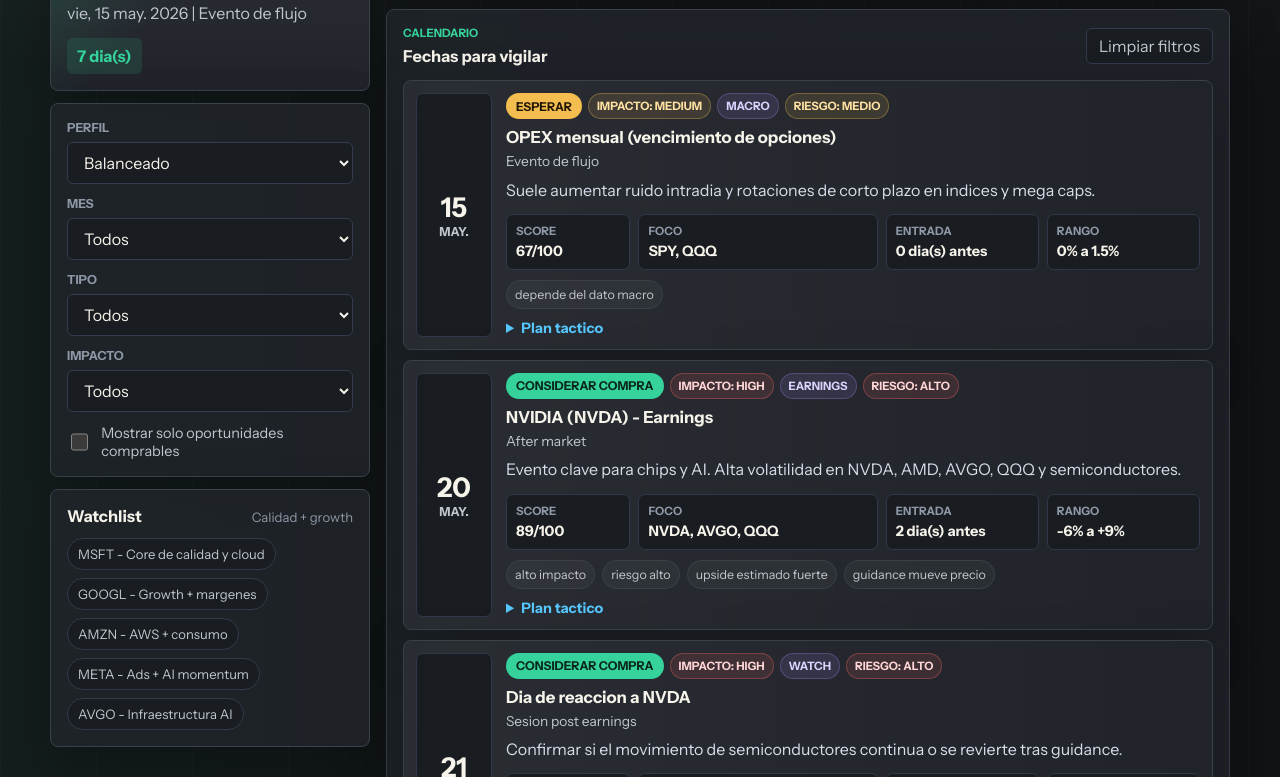
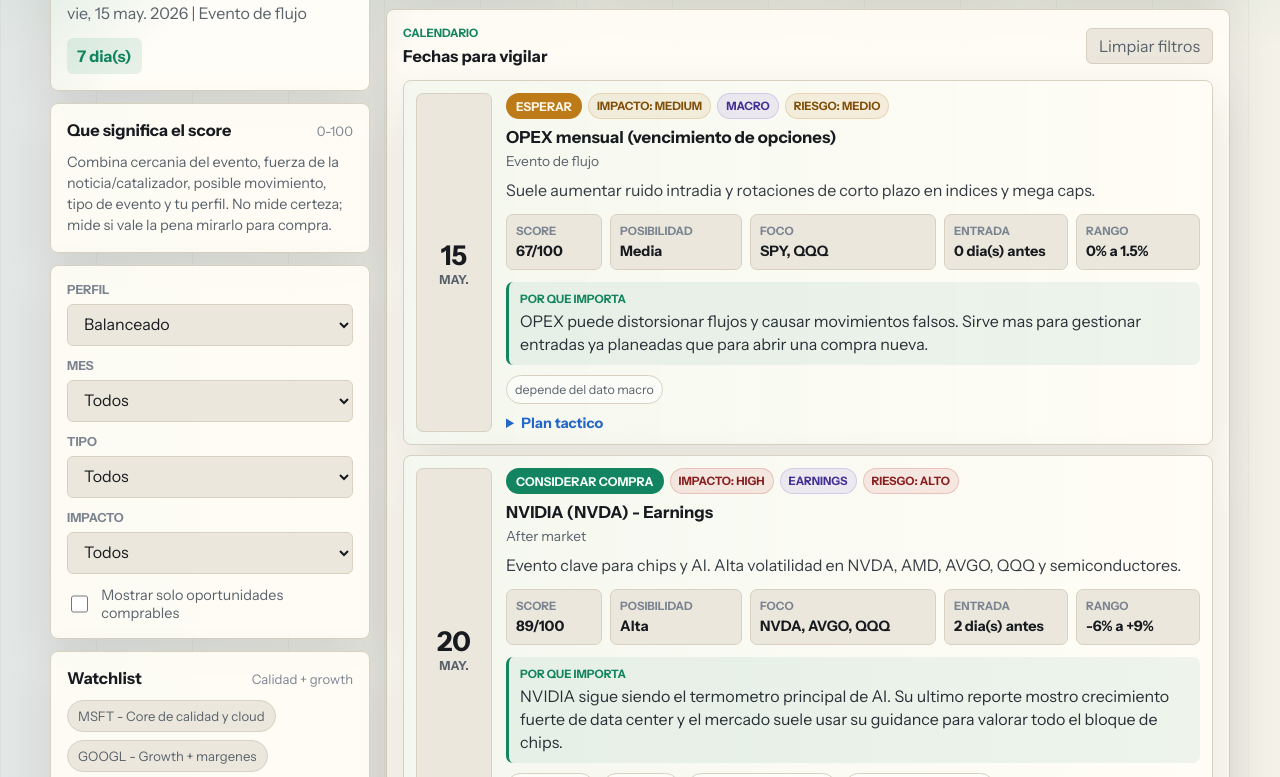
Before and after one commit to Lutimi/stock-calendar-web, a plain HTML site: page index.html in a window 1280 px wide. Shown: the part 191-968 px from the top of the page. Drawn offline with Linux system fonts and the light colour scheme.

Commit message:
feat: improve decision guidance and visual design

```diff
--- a/index.html
+++ b/index.html
@@ -17,11 +17,11 @@
       <header class="topbar">
         <div>
           <p class="eyebrow">Stock Calendar</p>
-          <h1>Decision radar</h1>
+          <h1>Decision Radar</h1>
         </div>
         <div class="market-pill">
           <span class="pulse"></span>
-          <span>Modo decision</span>
+          <span>Comprar o esperar</span>
         </div>
       </header>
 
@@ -32,6 +32,17 @@
             <h2 id="nextTitle">Cargando...</h2>
             <p id="nextMeta"></p>
             <div class="countdown" id="nextCountdown"></div>
+          </section>
+
+          <section class="surface score-guide">
+            <div class="section-head">
+              <h2>Que significa el score</h2>
+              <span>0-100</span>
+            </div>
+            <p>
+              Combina cercania del evento, fuerza de la noticia/catalizador, posible movimiento,
+              tipo de evento y tu perfil. No mide certeza; mide si vale la pena mirarlo para compra.
+            </p>
           </section>
 
           <section class="surface controls">
@@ -142,6 +153,10 @@
               <strong class="score"></strong>
             </div>
             <div>
+              <span>Posibilidad</span>
+              <strong class="probability"></strong>
+            </div>
+            <div>
               <span>Foco</span>
               <strong class="focus"></strong>
             </div>
@@ -153,6 +168,10 @@
               <span>Rango</span>
               <strong class="range"></strong>
             </div>
+          </div>
+          <div class="why-box">
+            <span>Por que importa</span>
+            <p class="why"></p>
           </div>
           <div class="reason-list"></div>
           <details>
--- a/script.js
+++ b/script.js
@@ -8,6 +8,7 @@
     meta: "Evento de flujo",
     note: "Suele aumentar ruido intradia y rotaciones de corto plazo en indices y mega caps.",
     source: "Calendario de mercado",
+    thesis: "OPEX puede distorsionar flujos y causar movimientos falsos. Sirve mas para gestionar entradas ya planeadas que para abrir una compra nueva.",
     strategy: {
       focus: ["SPY", "QQQ"],
       buyDaysBefore: 0,
@@ -25,6 +26,8 @@
     meta: "After market",
     note: "Evento clave para chips y AI. Alta volatilidad en NVDA, AMD, AVGO, QQQ y semiconductores.",
     source: "Manual confirmado",
+    sourceUrl: "https://investor.nvidia.com/news/press-release-details/2026/NVIDIA-Announces-Financial-Results-for-Fourth-Quarter-and-Fiscal-2026/",
+    thesis: "NVIDIA sigue siendo el termometro principal de AI. Su ultimo reporte mostro crecimiento fuerte de data center y el mercado suele usar su guidance para valorar todo el bloque de chips.",
     strategy: {
       focus: ["NVDA", "AVGO", "QQQ"],
       buyDaysBefore: 2,
@@ -42,6 +45,8 @@
     meta: "Sesion post earnings",
     note: "Confirmar si el movimiento de semiconductores continua o se revierte tras guidance.",
     source: "Regla tactica",
+    sourceUrl: "https://investor.nvidia.com/financial-info/financial-reports",
+    thesis: "El dia posterior a NVDA suele dar una lectura mas limpia: si la reaccion confirma guidance fuerte, puede arrastrar semiconductores y QQQ.",
     strategy: {
       focus: ["NVDA", "SMH", "QQQ"],
       buyDaysBefore: 0,
@@ -59,6 +64,8 @@
     meta: "After market",
     note: "Importante para narrativa de infraestructura AI, networking y demanda enterprise.",
     source: "Manual confirmado",
+    sourceUrl: "https://investors.broadcom.com/company-information/events-presentations",
+    thesis: "Broadcom es una jugada de infraestructura AI distinta a NVDA. Su proximo earnings del 3 de junio puede validar demanda en networking, custom silicon y AI infrastructure.",
     strategy: {
       focus: ["AVGO", "NVDA", "QQQ"],
       buyDaysBefore: 2,
@@ -76,6 +83,7 @@
     meta: "Dato macro",
     note: "Puede mover tasas implicitas y compresion/expansion de multiplos en tech.",
     source: "Calendario macro estimado mensual",
+    thesis: "Empleo fuerte o debil cambia la expectativa de tasas. Eso afecta multiples de growth, especialmente QQQ y mega caps.",
     strategy: {
       focus: ["SPY", "QQQ", "MSFT"],
       buyDaysBefore: 1,
@@ -93,6 +101,7 @@
     meta: "Dato macro",
     note: "Inflacion impacta tasas y multiplos de growth. Suele mover MSFT, GOOGL, AMZN, META y QQQ.",
     source: "Fecha estimada, validar calendario oficial",
+    thesis: "CPI es uno de los datos que mas mueve acciones growth. Una inflacion mas baja suele ayudar a QQQ; una sorpresa alta puede comprimir multiplos.",
     strategy: {
       focus: ["QQQ", "MSFT", "GOOGL"],
       buyDaysBefore: 1,
@@ -110,6 +119,7 @@
     meta: "Dato macro",
     note: "Complementa lectura de inflacion y puede cambiar expectativas de politica monetaria.",
     source: "Fecha estimada, validar calendario oficial",
+    thesis: "PPI complementa CPI. No suele ser el catalizador principal, pero puede confirmar o enfriar la lectura de inflacion.",
     strategy: {
       focus: ["SPY", "QQQ"],
       buyDaysBefore: 0,
@@ -128,6 +138,7 @@
     note: "Decision FOMC oficial. Reunion de dos dias, 16-17 de junio; statement 2:00 p.m. y conferencia 2:30 p.m. ET.",
     source: "Federal Reserve Calendar oficial",
     sourceUrl: "https://www.federalreserve.gov/newsevents/2026-june.htm",
+    thesis: "La Fed mueve la tasa esperada. Para tu tipo de cartera, importa porque QQQ/MSFT/GOOGL reaccionan fuerte a cambios en recortes o tono hawkish.",
     strategy: {
       focus: ["SPY", "QQQ", "MSFT", "GOOGL"],
       buyDaysBefore: 2,
@@ -145,6 +156,7 @@
     meta: "Evento de derivados",
     note: "Dia de alta actividad en derivados; posibles barridos de liquidez y falsas rupturas.",
     source: "Calendario de mercado",
+    thesis: "Triple witching concentra vencimientos de derivados. Puede provocar volatilidad sin cambio real de fundamentales.",
     strategy: {
       focus: ["SPY", "QQQ"],
       buyDaysBefore: 0,
@@ -162,6 +174,7 @@
     meta: "Dato macro",
     note: "Clave para sensibilidad de growth y direccion de indices antes de temporada de earnings.",
     source: "Calendario macro estimado mensual",
+    thesis: "Dato de empleo antes de earnings de mega caps: puede definir si el mercado llega con apetito de riesgo o en modo defensivo.",
     strategy: {
       focus: ["QQQ", "MSFT", "AMZN"],
       buyDaysBefore: 1,
@@ -179,6 +192,7 @@
     meta: "Dato macro",
     note: "Dia critico para valuation de tecnologicas y expectativas de recortes/subidas.",
     source: "Fecha estimada, validar calendario oficial",
+    thesis: "CPI cerca de temporada de resultados puede amplificar movimientos: buena inflacion + buen guidance suele ser combo favorable.",
     strategy: {
       focus: ["QQQ", "GOOGL", "META"],
       buyDaysBefore: 1,
@@ -196,6 +210,7 @@
     meta: "Evento de flujo",
     note: "Posible incremento de volatilidad de fin de semana y rotaciones sectoriales.",
     source: "Calendario de mercado",
+    thesis: "OPEX mensual puede afectar cierre semanal. Mejor usarlo para timing fino, no como tesis principal.",
     strategy: {
       focus: ["SPY", "QQQ"],
       buyDaysBefore: 0,
@@ -213,6 +228,7 @@
     meta: "Semana tactica",
     note: "Reducir entradas impulsivas pre-reporte y priorizar confirmacion post resultados.",
     source: "Ventana historica aproximada",
+    thesis: "La temporada de mega caps concentra los reportes que mas pesan en SPY/QQQ. Aqui conviene preparar lista y no comprar todo junto.",
     strategy: {
       focus: ["MSFT", "GOOGL", "META", "AMZN"],
       buyDaysBefore: 3,
@@ -230,6 +246,7 @@
     meta: "Semana de resultados (estimado)",
     note: "Monitorear Cloud, margenes y guidance de AI. Puede mover todo el bloque mega cap tech.",
     source: "Ventana historica aproximada",
+    thesis: "GOOGL combina Search, Cloud y AI. Si Cloud/guidance sorprenden, puede justificar expansion de multiple.",
     strategy: {
       focus: ["GOOGL", "MSFT", "QQQ"],
       buyDaysBefore: 2,
@@ -247,6 +264,7 @@
     meta: "Semana de resultados (estimado)",
     note: "Revisar crecimiento de Azure y comentarios de capex AI para validar continuidad de tendencia.",
     source: "Ventana historica aproximada",
+    thesis: "MSFT es de las formas mas solidas de jugar AI/cloud. El punto clave es Azure y si el gasto en AI se traduce en ingresos.",
     strategy: {
       focus: ["MSFT", "QQQ"],
       buyDaysBefore: 2,
@@ -264,6 +282,7 @@
     meta: "Semana de resultados (estimado)",
     note: "Mirar guidance de iPhone/servicios y reaccion de cadena de suministro.",
     source: "Ventana historica aproximada",
+    thesis: "AAPL puede balancear un poco el riesgo de chips, pero su upside depende mas de guidance de iPhone, servicios y narrativa de AI en dispositivos.",
     strategy: {
       focus: ["AAPL", "SPY", "QQQ"],
       buyDaysBefore: 2,
@@ -282,6 +301,7 @@
     note: "Decision FOMC oficial. Reunion de dos dias, 28-29 de julio; suele mover tasas, QQQ y mega cap tech.",
     source: "Federal Reserve FOMC Calendar oficial",
     sourceUrl: "https://www.federalreserve.gov/monetarypolicy/fomccalendars.htm",
+    thesis: "La decision de julio puede cambiar el tono de riesgo para growth. Si la Fed suena mas flexible, QQQ suele beneficiarse; si suena dura, mejor esperar.",
     strategy: {
       focus: ["SPY", "QQQ", "MSFT", "GOOGL"],
       buyDaysBefore: 2,
@@ -299,6 +319,7 @@
     meta: "Semana de resultados (estimado)",
     note: "Publicidad, retail cloud y guidance. Alta probabilidad de movimientos bruscos post reporte.",
     source: "Ventana historica aproximada",
+    thesis: "META y AMZN tienen catalysts fuertes pero diferentes: ads/AI engagement en META y AWS/retail margin en AMZN. Elegir una evita duplicar evento.",
     strategy: {
       focus: ["META", "AMZN", "QQQ"],
       buyDaysBefore: 2,
@@ -316,6 +337,7 @@
     meta: "Dato macro",
     note: "Marca el tono de riesgo del mes para indices y tecnologicas.",
     source: "Calendario macro estimado mensual",
+    thesis: "Empleo marca el tono de agosto. Si el dato reduce miedo a tasas, puede favorecer compra en indices growth.",
     strategy: {
       focus: ["SPY", "QQQ"],
       buyDaysBefore: 1,
@@ -333,6 +355,7 @@
     meta: "Dato macro",
     note: "Evento clave para decidir si mantener momentum growth o rotar a defensivos.",
     source: "Fecha estimada, validar calendario oficial",
+    thesis: "CPI de agosto puede reforzar o romper el momentum de growth tras earnings. Es evento clave para decidir si mantener o tomar ganancias.",
     strategy: {
       focus: ["QQQ", "MSFT", "META"],
       buyDaysBefore: 1,
@@ -350,6 +373,7 @@
     meta: "Evento de flujo",
     note: "Puede generar movimientos artificiales de cierre en acciones muy operadas.",
     source: "Calendario de mercado",
+    thesis: "OPEX puede generar ruido de cierre. Sirve para rebalanceo y toma parcial si el mercado ya corrio.",
     strategy: {
       focus: ["SPY", "QQQ"],
       buyDaysBefore: 0,
@@ -499,6 +523,13 @@
   return { action, score, reasons, profile: profile.label };
 }
 
+function probabilityLabel(score) {
+  if (score >= 78) return "Alta";
+  if (score >= 62) return "Media";
+  if (score >= 48) return "Baja-media";
+  return "Baja";
+}
+
 function applyFilters(data) {
   return data.filter((event) => {
     const decision = buildDecision(event);
@@ -560,9 +591,11 @@
     decisionChip.classList.add(decision.action);
 
     node.querySelector(".score").textContent = `${decision.score}/100`;
+    node.querySelector(".probability").textContent = probabilityLabel(decision.score);
     node.querySelector(".focus").textContent = strategy.focus.join(", ") || "N/A";
     node.querySelector(".entry").textContent = `${strategy.buyDaysBefore} dia(s) antes`;
     node.querySelector(".range").textContent = strategy.gainRangePct;
+    node.querySelector(".why").textContent = item.thesis || "Catalizador pendiente de validar con fuente.";
     node.querySelector(".plan").textContent = strategy.play;
 
     const reasonList = node.querySelector(".reason-list");
--- a/styles.css
+++ b/styles.css
@@ -1,18 +1,18 @@
 :root {
-  --bg: #111315;
-  --bg-soft: #191c20;
-  --surface: #20242a;
-  --surface-2: #272c33;
-  --line: #3a414b;
-  --text: #f6f3ea;
-  --muted: #c1c7cf;
-  --faint: #8e98a6;
-  --green: #35d39b;
-  --cyan: #57c7ff;
-  --amber: #f4bd50;
-  --red: #ff6767;
-  --violet: #c6a8ff;
-  --shadow: 0 18px 54px rgba(0, 0, 0, 0.24);
+  --bg: #f3f1e8;
+  --bg-soft: #ebe7dc;
+  --surface: #fffdf6;
+  --surface-2: #f8f5ea;
+  --line: #d8d1c1;
+  --text: #171b1f;
+  --muted: #59626c;
+  --faint: #7b8490;
+  --green: #12845f;
+  --cyan: #2367c8;
+  --amber: #bc7a19;
+  --red: #c13d3d;
+  --violet: #6e54c8;
+  --shadow: 0 18px 48px rgba(42, 38, 25, 0.12);
 }
 
 * {
@@ -20,16 +20,16 @@
 }
 
 html {
-  color-scheme: dark;
+  color-scheme: light;
 }
 
 body {
   min-height: 100vh;
   margin: 0;
   background:
-    linear-gradient(180deg, rgba(255, 255, 255, 0.055), transparent 260px),
-    linear-gradient(90deg, rgba(53, 211, 155, 0.06), transparent 42%),
-    repeating-linear-gradient(90deg, rgba(255, 255, 255, 0.018) 0 1px, transparent 1px 96px),
+    linear-gradient(180deg, rgba(18, 132, 95, 0.12), transparent 240px),
+    linear-gradient(90deg, rgba(35, 103, 200, 0.08), transparent 48%),
+    repeating-linear-gradient(90deg, rgba(23, 27, 31, 0.035) 0 1px, transparent 1px 96px),
     var(--bg);
   color: var(--text);
   font-family: "Instrument Sans", sans-serif;
@@ -86,7 +86,7 @@
   padding: 0 12px;
   border: 1px solid var(--line);
   border-radius: 999px;
-  background: rgba(21, 24, 33, 0.8);
+  background: rgba(255, 253, 246, 0.86);
   color: var(--muted);
   font-size: 0.9rem;
 }
@@ -127,7 +127,7 @@
 .stat,
 .event-card {
   border: 1px solid var(--line);
-  background: rgba(32, 36, 42, 0.92);
+  background: rgba(255, 253, 246, 0.92);
   box-shadow: var(--shadow);
 }
 
@@ -138,8 +138,8 @@
 
 .summary {
   background:
-    linear-gradient(135deg, rgba(53, 211, 155, 0.18), transparent 42%),
-    linear-gradient(180deg, rgba(255, 255, 255, 0.06), transparent),
+    linear-gradient(135deg, rgba(18, 132, 95, 0.16), transparent 48%),
+    linear-gradient(180deg, rgba(255, 255, 255, 0.48), transparent),
     var(--surface);
 }
 
@@ -159,7 +159,7 @@
   margin-top: 14px;
   padding: 8px 10px;
   border-radius: 6px;
-  background: rgba(53, 211, 155, 0.12);
+  background: rgba(18, 132, 95, 0.1);
   color: var(--green);
   font-weight: 800;
 }
@@ -181,7 +181,7 @@
 .control select {
   width: 100%;
   min-height: 42px;
-  border: 1px solid #343b4e;
+  border: 1px solid var(--line);
   border-radius: 6px;
   background: var(--bg-soft);
   color: var(--text);
@@ -235,7 +235,7 @@
 }
 
 .chip {
-  border: 1px solid #32394b;
+  border: 1px solid var(--line);
   border-radius: 999px;
   background: var(--bg-soft);
   color: var(--muted);
@@ -296,7 +296,7 @@
 
 .ghost-button {
   min-height: 36px;
-  border: 1px solid #333a4d;
+  border: 1px solid var(--line);
   border-radius: 6px;
   background: var(--bg-soft);
   color: var(--muted);
@@ -323,7 +323,7 @@
   border-radius: 8px;
   padding: 12px;
   background:
-    linear-gradient(90deg, rgba(255, 255, 255, 0.045), transparent),
+    linear-gradient(90deg, rgba(18, 132, 95, 0.045), transparent),
     var(--surface);
   transition: transform 180ms ease, border-color 180ms ease, background 180ms ease;
 }
@@ -332,7 +332,7 @@
   transform: translateY(-2px);
   border-color: #465169;
   background:
-    linear-gradient(90deg, rgba(53, 211, 155, 0.08), transparent),
+    linear-gradient(90deg, rgba(35, 103, 200, 0.075), transparent),
     var(--surface-2);
 }
 
@@ -341,7 +341,7 @@
   place-items: center;
   align-content: center;
   min-height: 74px;
-  border: 1px solid #30384b;
+  border: 1px solid var(--line);
   border-radius: 7px;
   background: var(--bg-soft);
 }
@@ -389,45 +389,45 @@
 }
 
 .decision-chip.buy {
-  color: #09261a;
+  color: #f6fff9;
   background: var(--green);
 }
 
 .decision-chip.wait {
-  color: #221704;
+  color: #fff8e8;
   background: var(--amber);
 }
 
 .decision-chip.avoid {
-  color: #320d0d;
-  background: #ff8a8a;
+  color: #fff4f4;
+  background: var(--red);
 }
 
 .badge.impact.high,
 .badge.risk.alto {
-  color: #ffd6d6;
-  background: rgba(255, 103, 103, 0.12);
-  border-color: rgba(255, 103, 103, 0.32);
+  color: #8a1f1f;
+  background: rgba(193, 61, 61, 0.1);
+  border-color: rgba(193, 61, 61, 0.22);
 }
 
 .badge.impact.medium,
 .badge.risk.medio {
-  color: #ffe1a1;
-  background: rgba(244, 189, 80, 0.12);
-  border-color: rgba(244, 189, 80, 0.32);
+  color: #814f08;
+  background: rgba(188, 122, 25, 0.1);
+  border-color: rgba(188, 122, 25, 0.22);
 }
 
 .badge.impact.low,
 .badge.risk.bajo {
-  color: #bff7df;
-  background: rgba(53, 211, 155, 0.12);
-  border-color: rgba(53, 211, 155, 0.3);
+  color: #0f6249;
+  background: rgba(18, 132, 95, 0.1);
+  border-color: rgba(18, 132, 95, 0.22);
 }
 
 .badge.type {
-  color: #dcd3ff;
-  background: rgba(167, 139, 250, 0.12);
-  border-color: rgba(167, 139, 250, 0.28);
+  color: #433094;
+  background: rgba(110, 84, 200, 0.1);
+  border-color: rgba(110, 84, 200, 0.2);
 }
 
 .title {
@@ -456,24 +456,52 @@
 }
 
 .note {
-  color: #d6deea;
+  color: #343b43;
   line-height: 1.45;
   margin-top: 8px;
 }
 
 .strategy-box {
   display: grid;
-  grid-template-columns: 0.65fr 1.25fr 0.8fr 0.8fr;
+  grid-template-columns: 0.62fr 0.85fr 1.2fr 0.8fr 0.8fr;
   gap: 8px;
   margin-top: 12px;
 }
 
 .strategy-box div {
   min-width: 0;
-  border: 1px solid #30384b;
+  border: 1px solid var(--line);
   border-radius: 7px;
   background: var(--bg-soft);
   padding: 9px;
+}
+
+.score-guide p {
+  color: var(--muted);
+  font-size: 0.9rem;
+  line-height: 1.45;
+}
+
+.why-box {
+  border-left: 3px solid var(--green);
+  background: rgba(18, 132, 95, 0.07);
+  border-radius: 7px;
+  margin-top: 12px;
+  padding: 10px 11px;
+}
+
+.why-box span {
+  display: block;
+  color: var(--green);
+  font-size: 0.72rem;
+  font-weight: 900;
+  text-transform: uppercase;
+  margin-bottom: 4px;
+}
+
+.why-box p {
+  color: #283037;
+  line-height: 1.42;
 }
 
 .strategy-box span {
@@ -500,9 +528,9 @@
 }
 
 .reason {
-  border: 1px solid #3a414b;
+  border: 1px solid var(--line);
   border-radius: 999px;
-  background: rgba(255, 255, 255, 0.035);
+  background: rgba(255, 255, 255, 0.48);
   color: var(--muted);
   padding: 6px 8px;
   font-size: 0.78rem;
```
